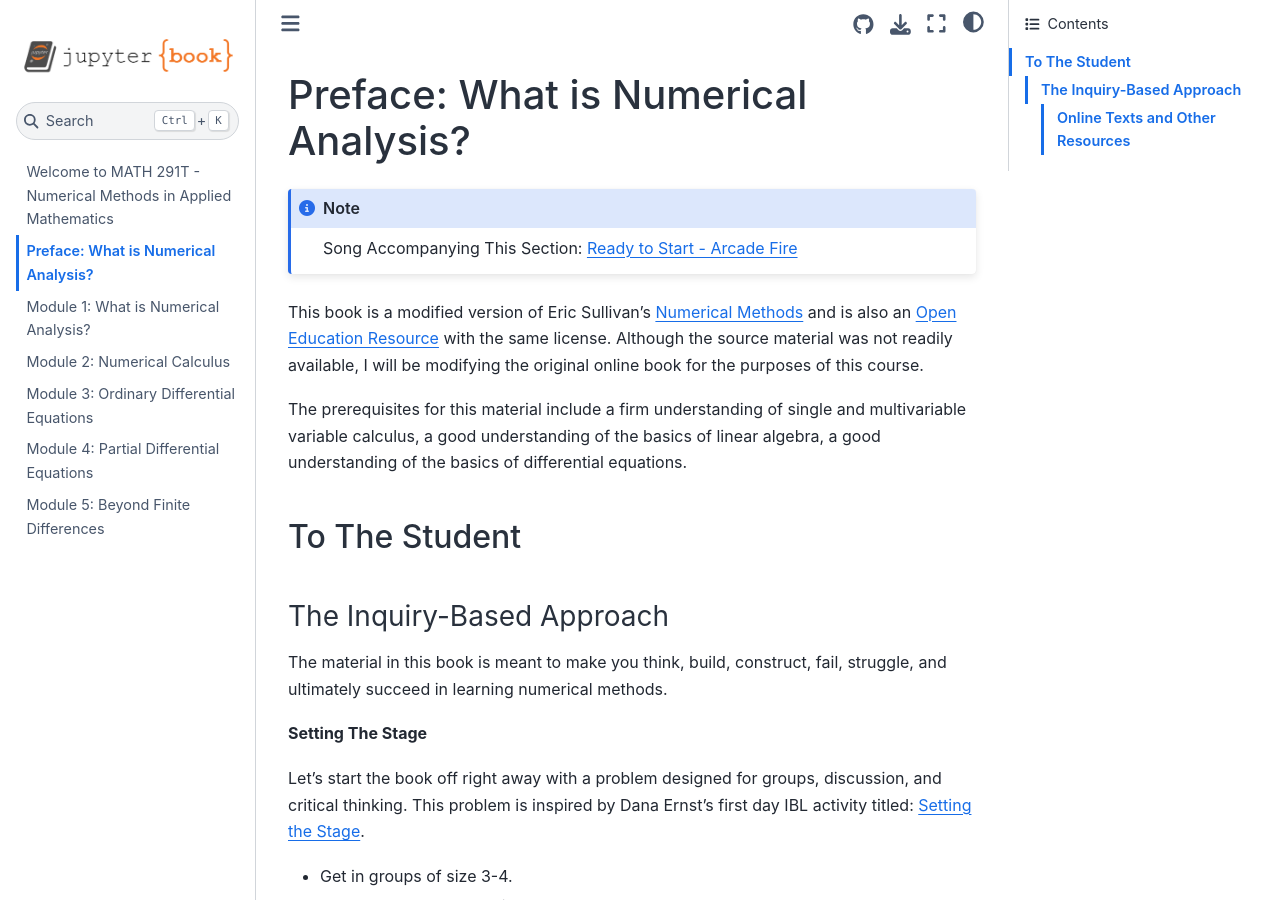
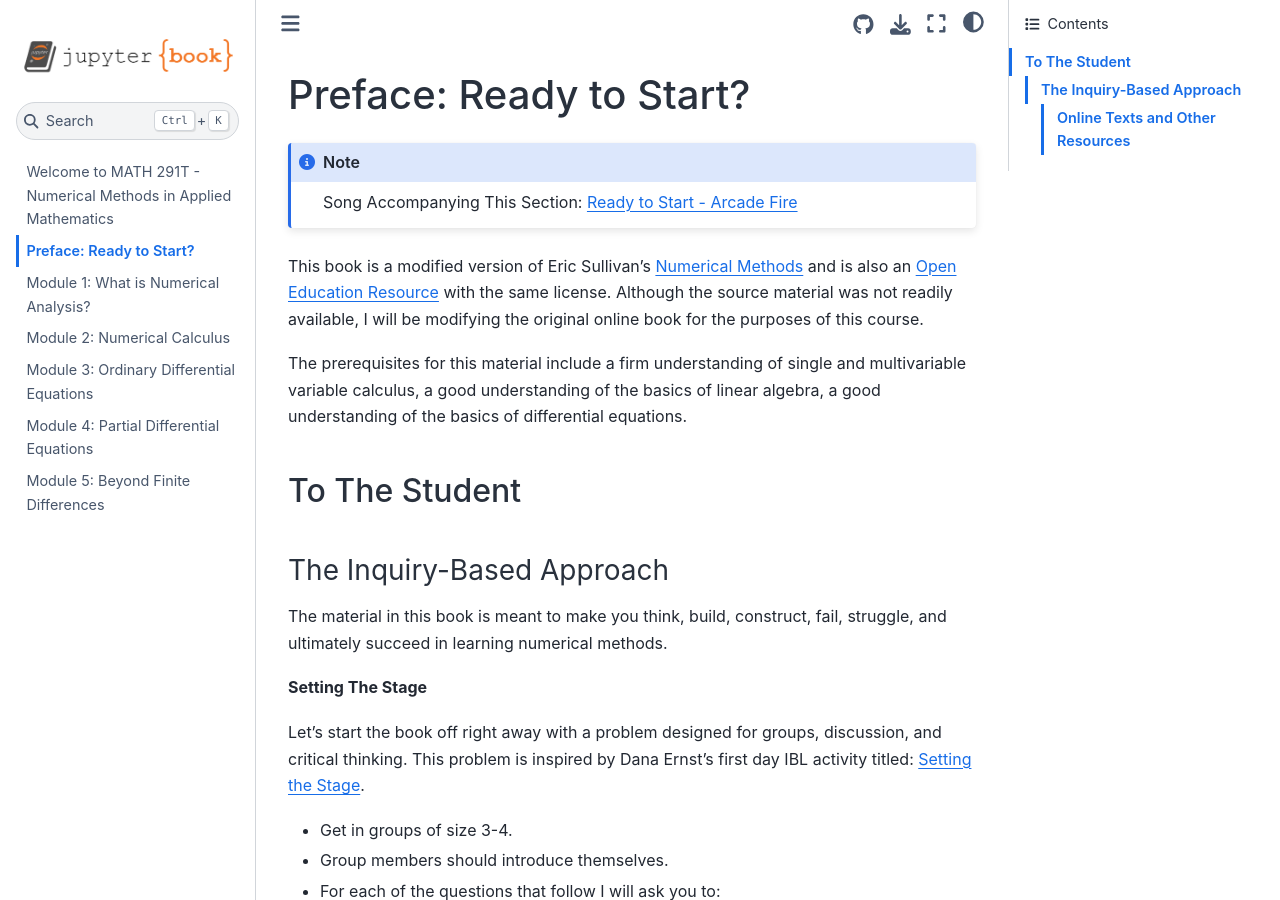
Before and after one commit to MBanuelos/grad-numerical, a Jupyter Book: the page built from preface.md, in a window 1280 px wide and 900 px high. Built offline with Jupyter Book 1.0.4 settings and Sphinx 7.4.7 and the Sphinx Book theme 1.1.4, drawn with Linux system fonts in a browser that asks for light colours.

Commit message:
updated preface

````diff
--- a/preface.md
+++ b/preface.md
@@ -1,4 +1,4 @@
-# Preface: What is Numerical Analysis?
+# Preface: Ready to Start?
 
 
 ```{note}
````
